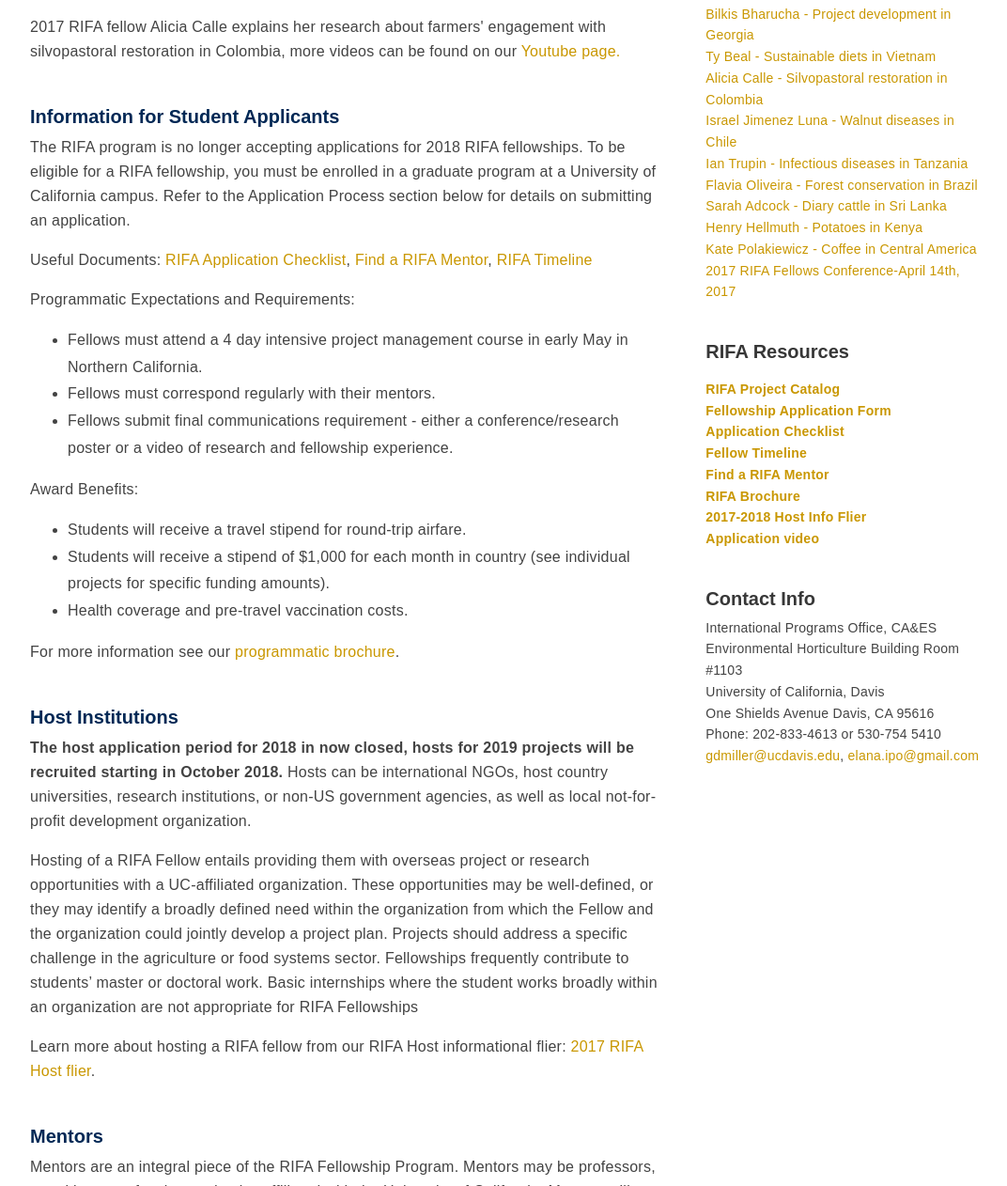
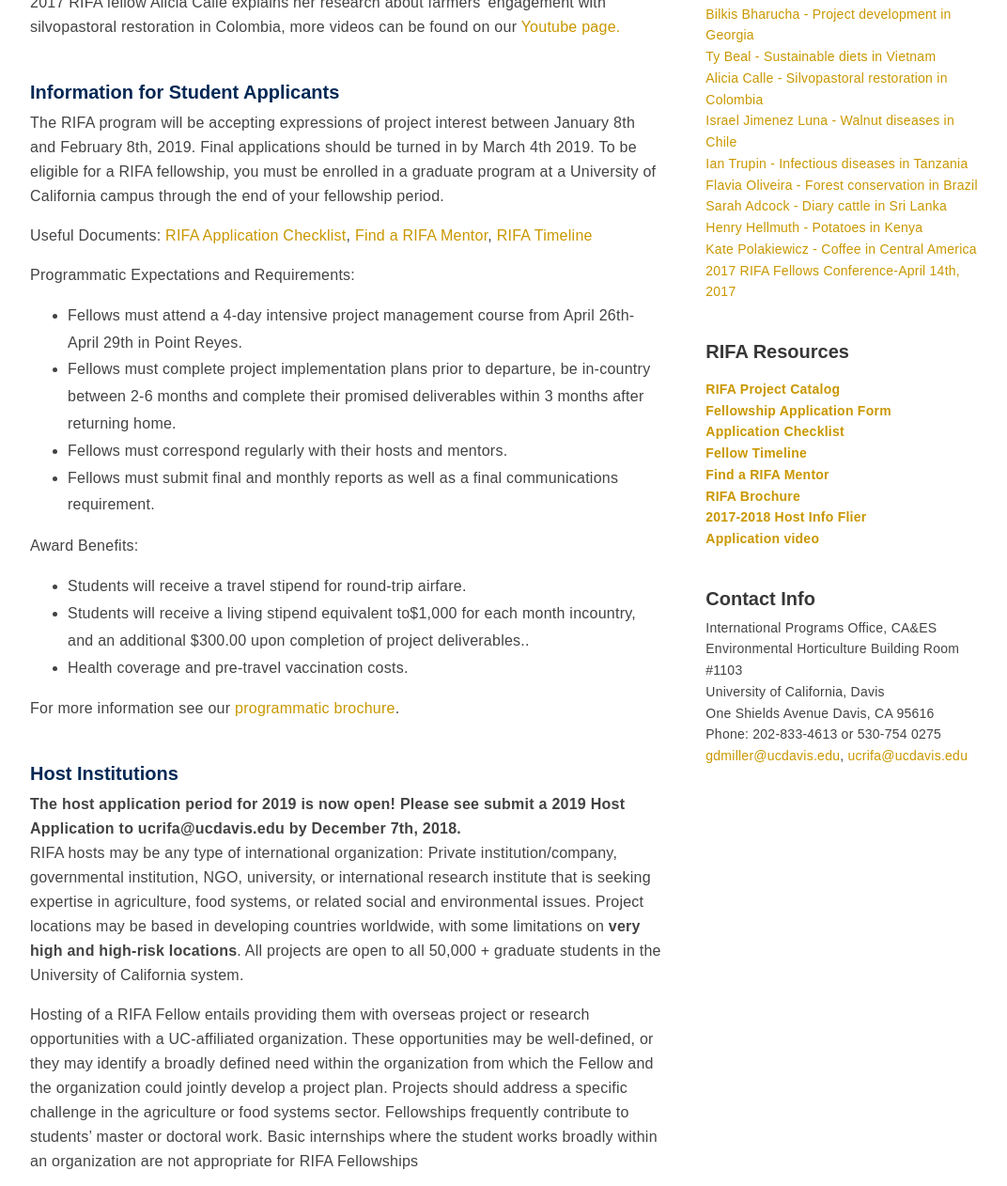
Before and after one commit to ucdavis/ip, a Jekyll site: the page built from scholars-and-students/RIFA/index.html, in a window 1280 px wide and 1400 px high, scrolled down 1580 px, cut to the strip 138-1400 px from the top of the window. Shown: the whole strip at 94% size, without its empty margins (96-1168 px from the left). Built offline with Jekyll 4.4.1, drawn with Linux system fonts in a browser that asks for light colours; nearby versions of some CDN libraries; some of the changed text lies outside the part shown.

Commit message:
Elana's last changes

```diff
--- a/scholars-and-students/RIFA/index.html
+++ b/scholars-and-students/RIFA/index.html
@@ -5,8 +5,9 @@ breadcrumbs: RIFA
 ---
 <article>
     <h1>{{ page.title }}</h1>
-
-<p><strong>The 2018 RIFA fellows have been selected! Learn more about the chosen fellows and what their projects are <a href="/profiles/RIFA/2018fellows">here</a>. Fellows will be traveling from May 2018 to March 2019. The 2019 host application period will begin in August 2018 and the student application period will open in early 2019.</strong></p>
+<p><strong>
+  RIFA is currently accepting 2019 host applications! To apply to host a fellow please fill in a 2019 Host Application by December 7th, 2018. Please send all completed applications to <a href="mailto:ucrifa@ucdavis.edu">ucrifa@ucdavis.edu</a>.
+</strong></p>
 
 <h3>About the Program</h3>
     <p>The Research and Innovation Fellowship for Agriculture (RIFA) offers early-career professionals enrolled in agricultural and development-oriented graduate programs at all University of California campuses the opportunity to plan, engage and implement two to six-month-long international projects in developing countries.</p>
@@ -25,20 +26,23 @@ breadcrumbs: RIFA
 
 <h3><a name="appinfo"></a>Information for Student Applicants</h3>
 
-    <p>The RIFA program is no longer accepting applications for 2018 RIFA fellowships. To be eligible for a RIFA fellowship, you must be enrolled in a graduate program at a University of California campus. Refer to the Application Process section below for details on submitting an application. </p>
+    <p>The RIFA program will be accepting expressions of project interest between January 8th and February 8th, 2019. Final applications should be turned in by March 4th 2019.  To be eligible for a RIFA fellowship, you must be enrolled in a graduate program at a University of California campus through the end of your fellowship period. </p>
 
     <p> Useful Documents:<a target="_blank" title="RIFA Application Checklist" href="/media/files/rifa/2018 RIFA Applicant Checklist.pdf"> RIFA Application Checklist</a>, <a target="_blank" title="Find A RIFA Mentor" href="/media/files/rifa/Find a RIFA Mentor.pdf">Find a RIFA Mentor</a>, <a target="_blank" title="Find A RIFA Mentor" href="/media/files/rifa/2018 RIFA Timeline.pdf">RIFA Timeline</a><br>
 
     <p>Programmatic Expectations and Requirements:</p>
 
-    <ul><li>Fellows must attend a 4 day intensive project management course in early May in Northern California.</li>
-        <li>Fellows must correspond regularly with their mentors.</li>
-        <li>Fellows submit final communications requirement - either a conference/research poster or a video of research and fellowship experience.</li>
+    <ul><li>Fellows must attend a 4-day intensive project management course from April 26th-April 29th in Point Reyes.</li>
+        <li>Fellows must complete project implementation plans prior to departure, be in-country between 2-6 months and complete their promised deliverables within 3 months after returning home.</li>
+        <li>
+          Fellows must correspond regularly with their hosts and mentors.</li>
+        </li>
+        <li>Fellows must submit final and monthly reports as well as a  final communications requirement.</li>
     </ul>
     <p>Award Benefits:</p>
 
     <ul><li>Students will receive a travel stipend for round-trip airfare.</li>
-        <li>Students will receive a stipend of $1,000 for each month in country (see individual projects for specific funding amounts).</li>
+        <li>Students will receive a living stipend equivalent to$1,000 for each month incountry, and an additional $300.00 upon completion of project deliverables..</li>
         <li>Health coverage and pre-travel vaccination costs.</li>
     </ul></p>
 
@@ -48,8 +52,8 @@ breadcrumbs: RIFA
   <h3><a name="hosts"></a>Host Institutions</h3>
 
     <p>
-    <b>The host application period for 2018 in now closed, hosts for 2019 projects will be recruited starting in October 2018. </b>
-    Hosts can be international NGOs, host country universities, research institutions, or non-US government agencies, as well as local not-for-profit development organization.</p>
+    <b>The host application period for 2019 is now open! Please see submit a 2019 Host Application to ucrifa@ucdavis.edu by December 7th, 2018.</b><br>
+    RIFA hosts may be any type of international organization: Private institution/company, governmental institution, NGO, university, or international research institute that is seeking expertise in agriculture, food systems, or related social and environmental issues. Project locations may be based in developing countries worldwide, with some limitations on <b>very high and high-risk locations</b>. All projects are open to all 50,000 + graduate students in the University of California system.</p>
     <p>Hosting of a  RIFA Fellow entails providing them with overseas project or research opportunities with a UC-affiliated organization.
     These opportunities may be well-defined, or they may identify a broadly defined
     need within the organization from which the Fellow and the organization could
@@ -186,9 +190,9 @@ width="340" height="500" style="border:none;overflow:hidden" scrolling="no" fram
   <br>Environmental Horticulture Building Room #1103
   <br>University of California, Davis
   <br>One Shields Avenue Davis, CA 95616
-  <br>Phone: 202-833-4613 or 530-754 5410
+  <br>Phone: 202-833-4613 or 530-754 0275
   <br>
-  <a href="mailto:gdmiller@ucdavis.edu">gdmiller@ucdavis.edu</a>, <a href="mailto:elana.ipo@gmail.com">elana.ipo@gmail.com</a>
+  <a href="mailto:gdmiller@ucdavis.edu">gdmiller@ucdavis.edu</a>, <a href="mailto:ucrifa@ucdavis.edu">ucrifa@ucdavis.edu</a>
 </p>
 <!--
   <div data-spy="affix" data-offset-top="410"><h3>Navigation</h3>
```
